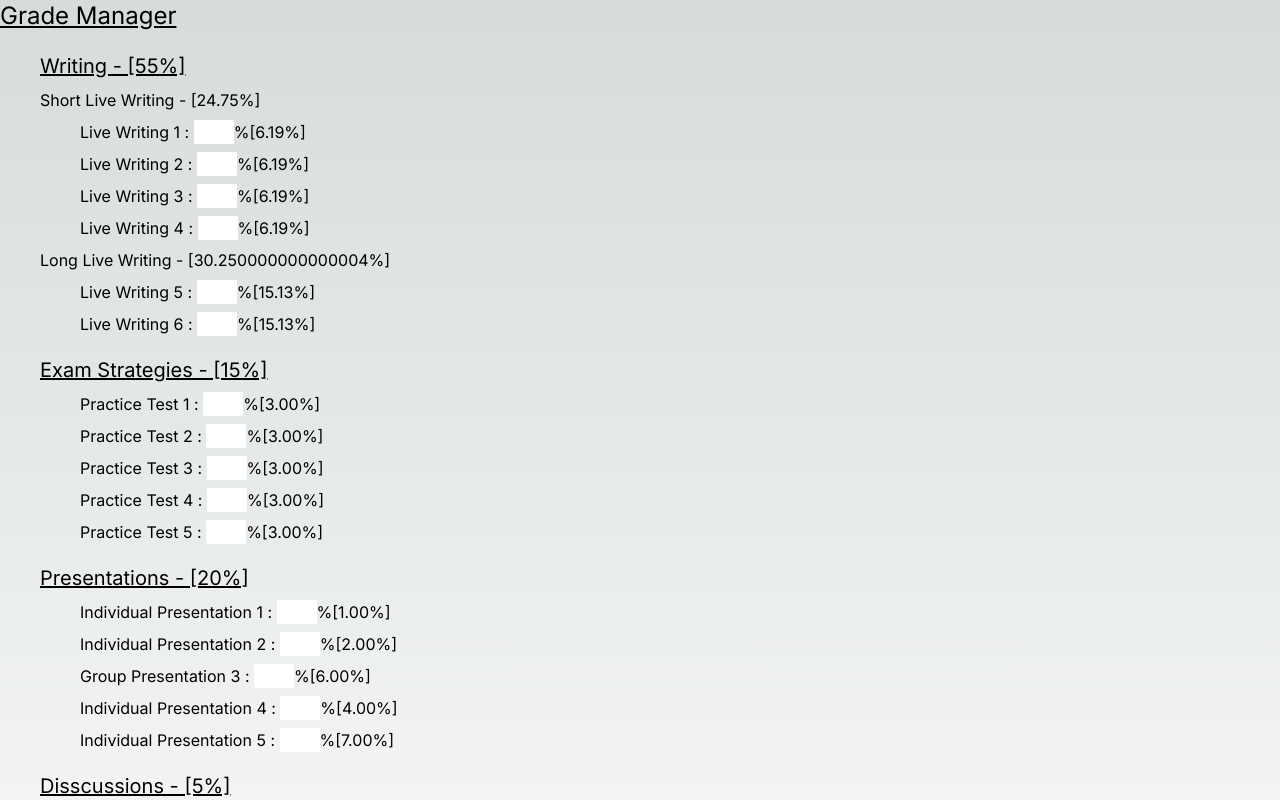
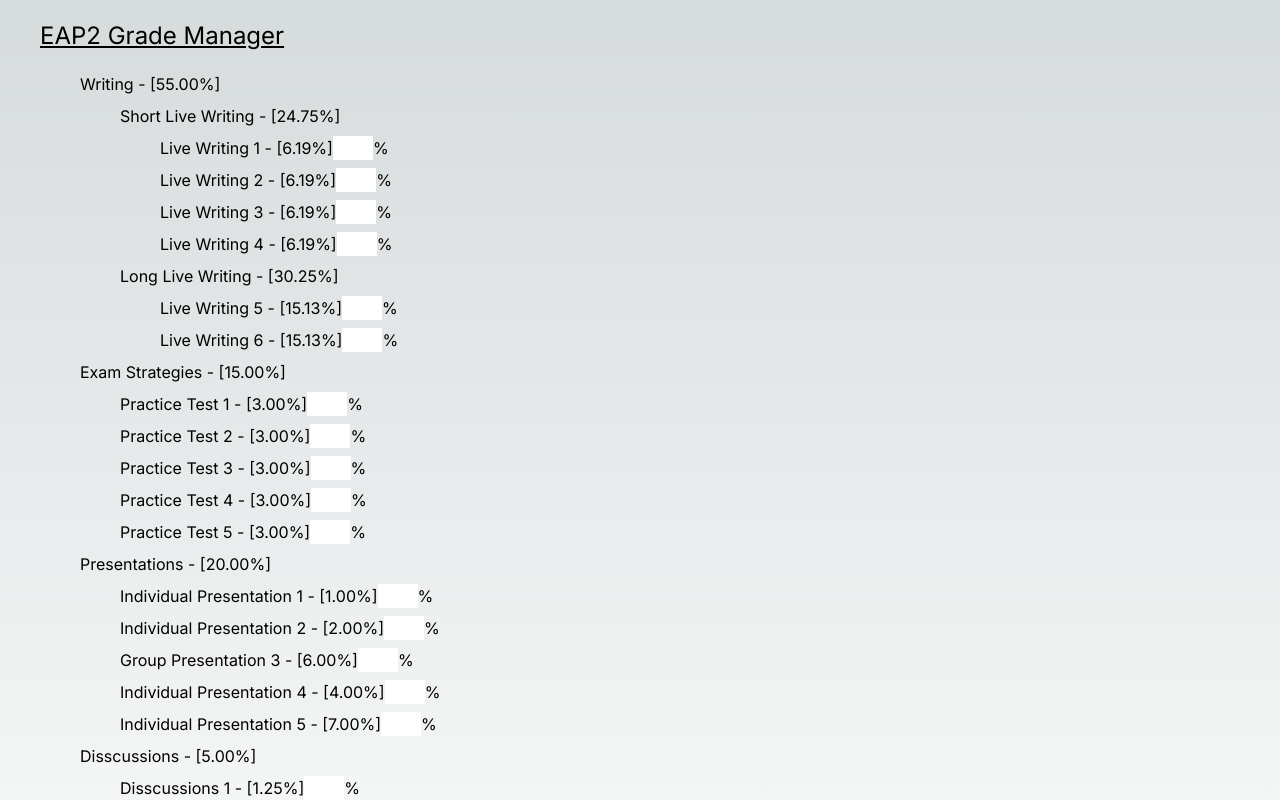
Before and after one commit to therealmcfly/grade-manager, a Next.js app: page / in a window 1280 px wide. Shown: the top 800 px of the page. Built offline with nearby package versions, Linux system fonts and the light colour scheme.

Commit message:
refactored GradeContainer and Grade Item

```diff
--- a/src/app/component/GradeContainer.tsx
+++ b/src/app/component/GradeContainer.tsx
@@ -159,34 +159,36 @@ export default function GradeContainer(): JSX.Element {
 
 	return (
 		<div className="mx-10">
+			<h1 className="text-2xl underline my-5">{`${customCourseStructure.courseName} Grade Manager`}</h1>
 			{
 				customCourseStructure.subjects.map((subject, i) => {
 					return (
-						<div key={i}>
-							<p className="text-xl underline mb-2 mt-5">{subject.name + " - [" + subject.percentage + "%]"}</p>
-							{
-								subject.components ?
-									subject.components.map(
-										(component, i) => {
-											if(component.components) {
-												return (
-													<div key={i}>
-														<p className="text-l mb-2">{component.name + " - [" + ((Number(component.percentage)/100) * Number(subject.percentage)) + "%]"}</p>
-														{component.components.map((subComponent) => {
-															return <GradeItem key={i} component={subComponent} parentPercentage={((Number(component.percentage)/100) * Number(subject.percentage))} />
-														})}
-													</div>
-												);
-											}
-											else {
-												return <GradeItem key={i} component={component} parentPercentage={subject.percentage} />
-											}
-										}
-									)
-								: <GradeItem component={subject}/>
+						<GradeItem key={i} component={subject} parentPercentage={100}/>
+						// <div key={i}>
+						// 	<p className="text-xl underline mb-2 mt-5">{subject.name + " - [" + subject.percentage + "%]"}</p>
+						// 	{
+						// 		subject.components ?
+						// 			subject.components.map(
+						// 				(component, i) => {
+						// 					// if(component.components) {
+						// 					// 	return (
+						// 					// 		<div key={i}>
+						// 					// 			<p className="text-l mb-2">{component.name + " - [" + ((Number(component.percentage)/100) * Number(subject.percentage)) + "%]"}</p>
+						// 					// 			{component.components.map((subComponent) => {
+						// 					// 				return <GradeItem key={i} component={subComponent} parentPercentage={((Number(component.percentage)/100) * Number(subject.percentage))} />
+						// 					// 			})}
+						// 					// 		</div>
+						// 					// 	);
+						// 					// }
+						// 					// else {
+						// 					// }
+						// 					return <GradeItem key={i} component={component} parentPercentage={subject.percentage} />
+						// 				}
+						// 			)
+						// 		: <GradeItem component={subject}/>
 
-							}
-						</div>
+						// 	}
+						// </div>
 					)
 
 				})
--- a/src/app/component/GradeItem.tsx
+++ b/src/app/component/GradeItem.tsx
@@ -2,7 +2,7 @@ import { useState } from "react";
 
 interface GradeItemProps {
 	component: IComponent;
-	parentPercentage?: number;
+	parentPercentage: number;
 	grade?: string;
 	setGrade?: (grade: string) => void;
 }
@@ -10,28 +10,40 @@ export default function GradeItem({component, parentPercentage, grade, setGrade}
 	const handleInputChange = (e:React.ChangeEvent<HTMLInputElement>) => {
 		// setGrade(e.target.value);
 	}
-
 	const calculatePercentage = (percentage:number, parentPercentage:number = 100) => {
 		if(parentPercentage) {
-			return ((Number(percentage)/100) * Number(parentPercentage)).toFixed(2);
+			return (((Number(percentage)/100) * Number(parentPercentage)).toFixed(2)) as unknown as number;
 		}
 		else {
 			return percentage;
 		}
 
 	}
+
 	return (
-		<div className="mb-2 ml-10">
-			{component.name && <span>{component.name + " : "}</span>}
+		<div className="mx-10 my-2">
+
+			<span >{`${component.name} - [${calculatePercentage(component.percentage,parentPercentage)}%]`}</span>
+			{component.components ?
+				<>
+					{
+						component.components.map((subComponent, i) => {
+							return <GradeItem key={i} component={subComponent} parentPercentage={calculatePercentage(component.percentage,parentPercentage)}/>
+						})
+					}
+				</>
+				:
+				<>
 					<input
-				className="w-10"
+						className="w-10 text-black"
 						type="number"
 						// onChange={handleInputChange}
 						value={grade}
 						>
 					</input>
 					<span>{"%"}</span>
-			<span>{`[${calculatePercentage(component.percentage, parentPercentage)}%]`}</span>
+				</>
+			}
 		</div>
 	);
 }
--- a/src/app/page.tsx
+++ b/src/app/page.tsx
@@ -6,7 +6,6 @@ export default function Home() {
 
   return (
 		<>
-			<h1 className="text-2xl underline">Grade Manager</h1>
 			<GradeContainer/>
 			{/* <GradeItem name="field1" setGrade={setGrade} grade={grade}/>
 			<GradeItem name="field2" setGrade={setGrade} grade={grade}/>
```
Lines whose indentation alone changed are shown as unchanged.
